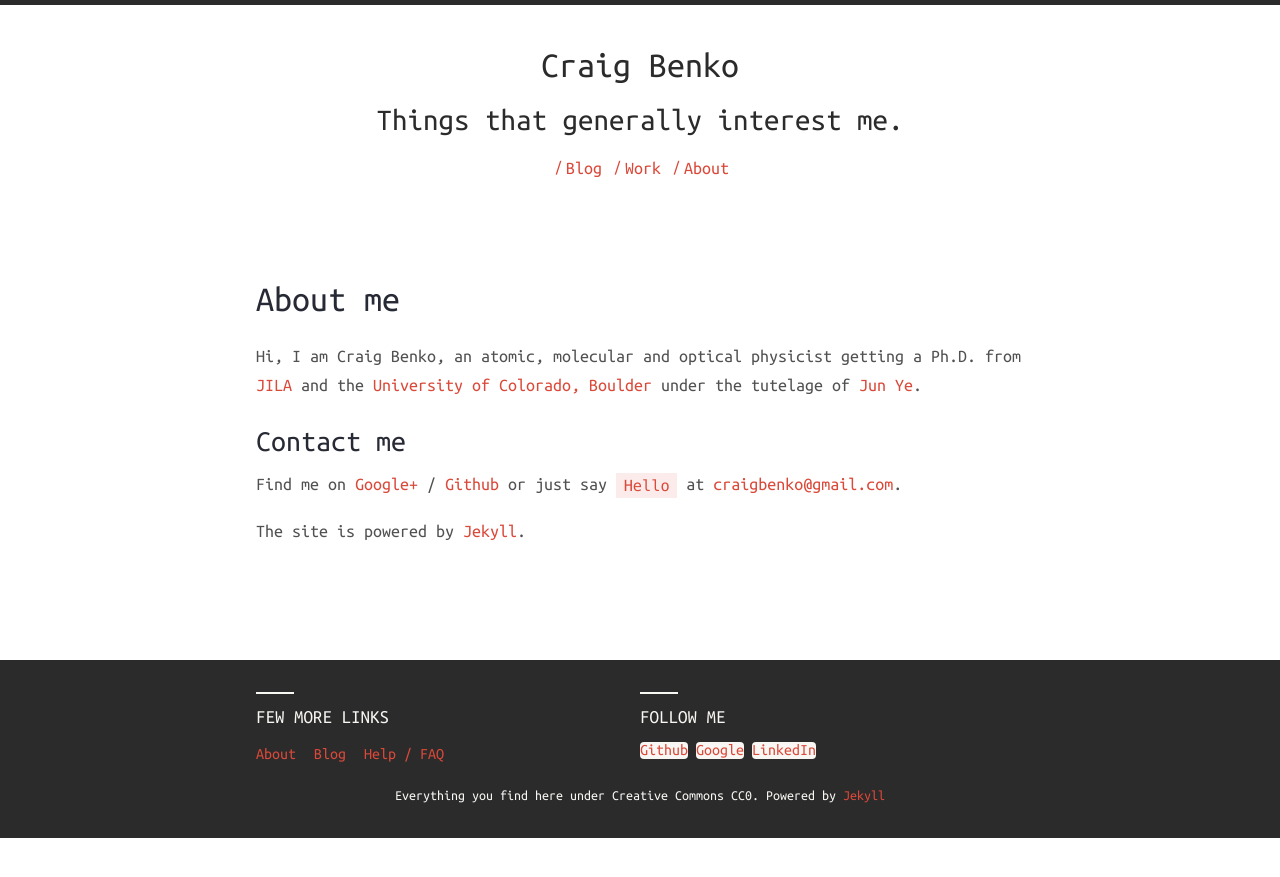
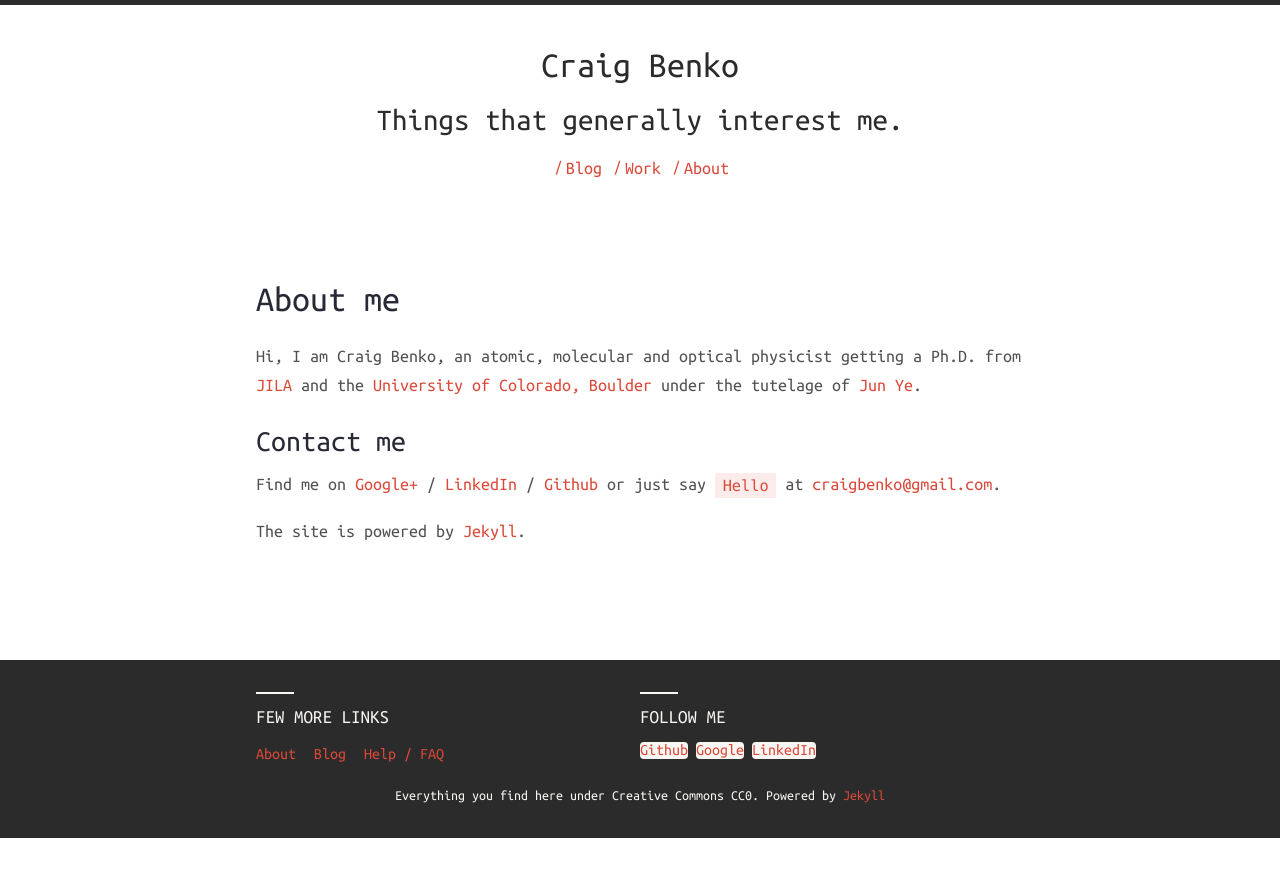
Before and after one commit to c-benko/Website, a Jekyll site: the page built from about.md, in a window 1280 px wide. Shown: the top 877 px of the page. Built offline with Jekyll 4.4.1, drawn with Linux system fonts in a browser that asks for light colours; nearby versions of some CDN libraries.

Commit message:
update about.md

```diff
--- a/about.md
+++ b/about.md
@@ -9,7 +9,7 @@ and the [University of Colorado, Boulder][cu] under the tutelage of [Jun Ye][ye]
 
 ### Contact me
 
-Find me on [Google+][google] / [Github][github] or just say `Hello` at
+Find me on [Google+][google] / [LinkedIn][linkedin] / [Github][github] or just say `Hello` at
 [craigbenko@gmail.com](craigbenko@gmail.com).
 
 The site is powered by [Jekyll][jekyll].
@@ -20,3 +20,4 @@ The site is powered by [Jekyll][jekyll].
 [jekyll]: http://jekyllrb.com
 [github]: https://github.com/c-benko
 [google]: https://plus.google.com/+craigbenko
+[linkedin]: https://www.linkedin.com/in/craigbenko
```
